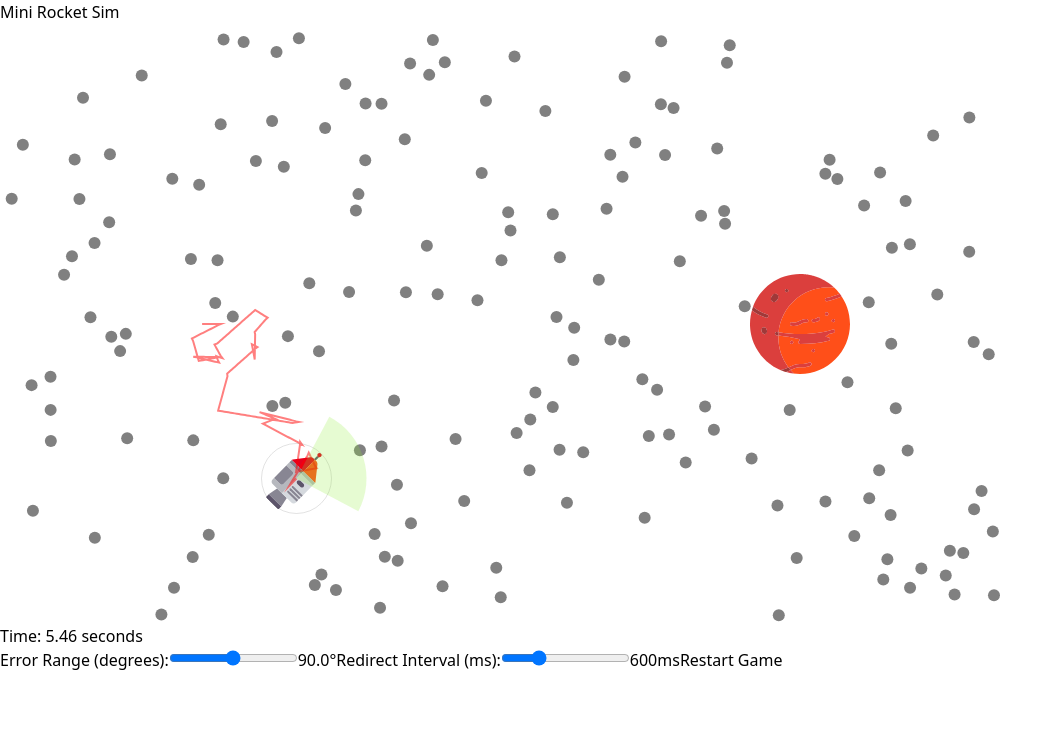
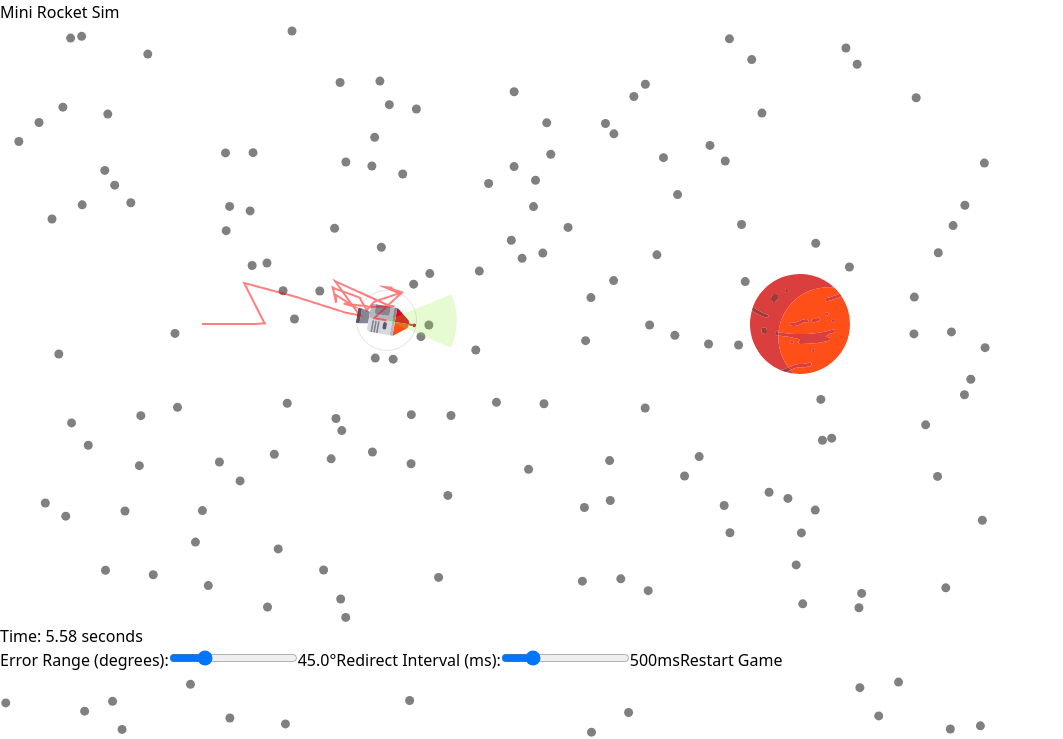
Before and after one commit to akinori-s/mini-rocket-sim, a React (Vite) app: page / in a window 1280 px wide. Shown: the top 739 px of the page, without its empty margins (0-1063 px from the left). Built offline with nearby package versions, Linux system fonts and the light colour scheme.

Commit message:
add: two games side by side

```diff
--- a/src/App.tsx
+++ b/src/App.tsx
@@ -24,6 +24,19 @@ interface Obstacle {
 	radius: number;
 	speed: number;
 	angle: number;
+}
+
+interface GameProps {
+	initialAngleErrorRange: number;
+	initialRedirectInterval: number;
+}
+
+function distance(x1: number, y1: number, x2: number, y2: number): number {
+	return Math.sqrt((x2 - x1) ** 2 + (y2 - y1) ** 2);
+}
+
+function calculateAngle(x1: number, y1: number, x2: number, y2: number): number {
+	return Math.atan2(y2 - y1, x2 - x1);
 }
 
 function drawDirectionIndicator(
@@ -69,17 +82,9 @@ function drawRangeIndicator(
 	ctx.restore();
 }
 
-function distance(x1: number, y1: number, x2: number, y2: number): number {
-	return Math.sqrt((x2 - x1) ** 2 + (y2 - y1) ** 2);
-}
-
-function calculateAngle(x1: number, y1: number, x2: number, y2: number): number {
-	return Math.atan2(y2 - y1, x2 - x1);
-}
-
-function App() {
-	const [angleErrorRange, setAngleErrorRange] = useState<number>(Math.PI / 2);
-	const [redirectInterval, setRedirectInterval] = useState<number>(600);
+function Game({ initialAngleErrorRange, initialRedirectInterval }: GameProps) {
+	const [angleErrorRange, setAngleErrorRange] = useState<number>(initialAngleErrorRange);
+	const [redirectInterval, setRedirectInterval] = useState<number>(initialRedirectInterval);
 	const [key, setKey] = useState<number>(0);
 	const canvasRef = useRef<HTMLCanvasElement | null>(null);
 	const marsImageRef = useRef<HTMLImageElement | null>(null);
@@ -110,9 +115,9 @@ function App() {
 		const rocket: Rocket = {
 			x: canvas.width * 1 / 5,
 			y: canvas.height / 2,
-			radius: 35,
+			radius: 30,
 			angle: 0,
-			speed: 2.1,
+			speed: 1.8,
 			intendedDirection: 0,
 			trail: [],
 		};
@@ -124,7 +129,7 @@ function App() {
 		};
 
 		const obstacles: Obstacle[] = [];
-		const numObstacles = 170;
+		const numObstacles = 150;
 		rocket.intendedDirection = calculateAngle(rocket.x, rocket.y, planet.x, planet.y);
 
 		// Create obstacles
@@ -133,8 +138,8 @@ function App() {
 				id: i,
 				x: Math.random() * canvas.width,
 				y: Math.random() * canvas.height,
-				radius: 6,
-				speed: 1.2,
+				radius: 4.5,
+				speed: 0.8,
 				angle: Math.random() * Math.PI * 2,
 			});
 		}
@@ -379,12 +384,11 @@ function App() {
 	};
 
 	return (
-		<>
-			<h1>Mini Rocket Sim</h1>
+		<div className="m-6">
 			<canvas ref={canvasRef} id="gameCanvas"></canvas>
-			<div className="mt-5 flex flex-col items-center">
-				<p className="mb-2.5">Time: {timer.toFixed(2)} seconds</p>
-				<label className="flex items-center mb-2.5">
+			<div className="flex flex-col">
+				<p>Time: {timer.toFixed(2)} seconds</p>
+				<label>
 					Error Range (degrees):
 					<input
 						type="range"
@@ -396,7 +400,7 @@ function App() {
 					/>
 					{((angleErrorRange * 180) / Math.PI).toFixed(1)}°
 				</label>
-				<label className="flex items-center mb-2.5">
+				<label>
 					Redirect Interval (ms):
 					<input
 						type="range"
@@ -413,6 +417,20 @@ function App() {
 					Restart Game
 				</button>
 			</div>
+		</div>
+	);
+}
+
+function App() {
+	return (
+		<>
+			<div className='flex flex-col p-4 items-center'>
+				<h1>Mini Rocket Sim</h1>
+				<div className="flex flex-wrap justfy-around">
+					<Game initialAngleErrorRange={Math.PI / 4} initialRedirectInterval={500} />
+					<Game initialAngleErrorRange={Math.PI / 2} initialRedirectInterval={1000} />
+				</div>
+			</div>
 		</>
 	);
 }
```
Lines whose indentation alone changed are shown as unchanged.
